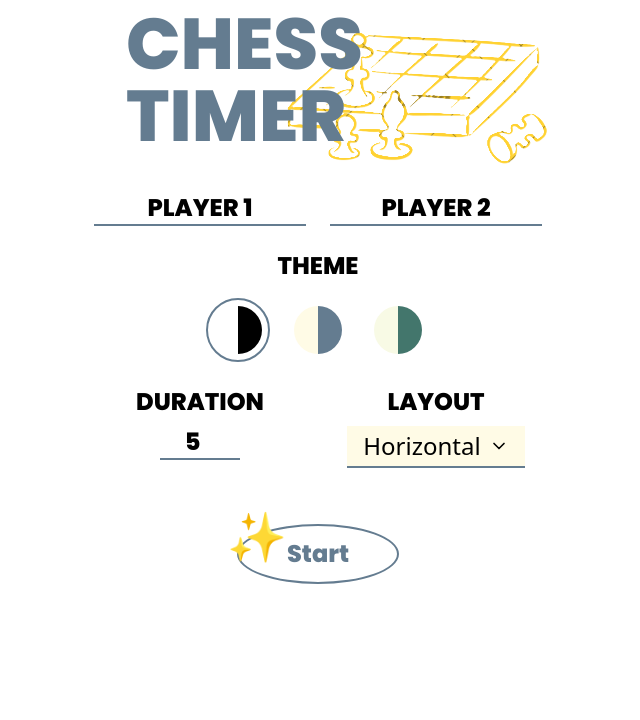
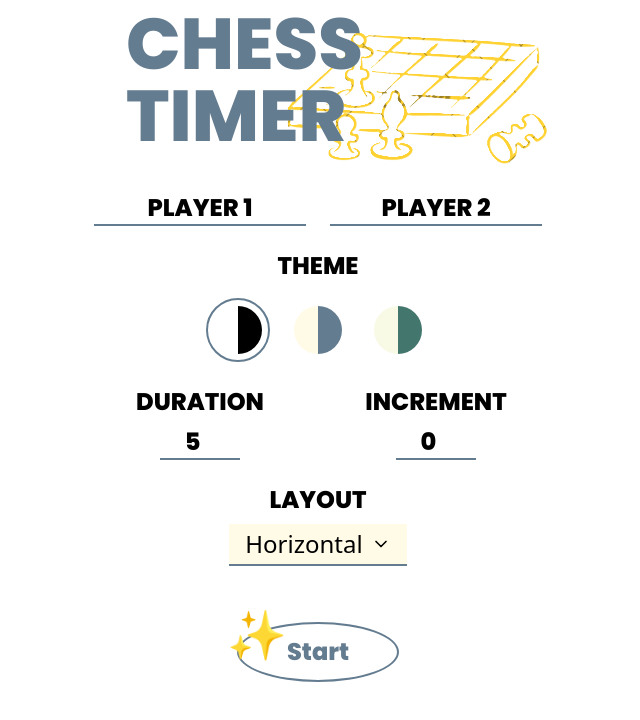
Before and after one commit to Janhvibabani/Chess-Timer, a Next.js app: page / in a window 1280 px wide. Shown: the top 720 px of the page, without its empty margins (322-962 px from the left). Built offline with nearby package versions, Linux system fonts and the light colour scheme.

Commit message:
added increment functionality

```diff
--- a/app/globals.css
+++ b/app/globals.css
@@ -1,12 +1,6 @@
 @tailwind base;
 @tailwind components;
 @tailwind utilities;
-
-
-:root {
-  --background: #ffffff;
-  --foreground: #171717;
-}
 
 
 @font-face {
--- a/app/page.tsx
+++ b/app/page.tsx
@@ -12,6 +12,7 @@ export default function Home() {
   const [selectedTheme, setSelectedTheme] = useState("classic");
   const [duration, setDuration] = useState("5");
   const [layout, setLayout] = useState("horizontal");
+  const [increment, setIncrement] = useState("0");
 
   const themes = [
     { id: "classic", name: "Classic", colors: ["#FFFFFF", "#000000"] },
@@ -25,6 +26,7 @@ export default function Home() {
       player2,
       theme: selectedTheme,
       duration: parseInt(duration),
+      increment: parseInt(increment),
       layout
     };
 
@@ -97,10 +99,24 @@ export default function Home() {
           </div>
 
           <div className="flex flex-col items-center">
+            <p className="text-black text-2xl text-center font-['CustomFont'] mb-2">INCREMENT</p>
+            <input
+              type="number"
+              min="0"
+              value={increment}
+              onChange={(e) => setIncrement(e.target.value)}
+              className="text-black text-2xl text-center font-['CustomFont'] bg-transparent border-b-2 border-[#647C90] focus:outline-none w-20"
+            />
+          </div>
+
+          <div className="col-span-2 flex flex-col items-center">
             <p className="text-black text-2xl text-center font-['CustomFont'] mb-2">LAYOUT</p>
             <CustomDropdown layout={layout} setLayout={setLayout} />
           </div>
+
+
         </div>
+
         <button
           onClick={handleStart}
           className="relative bg-white text-[#647C90] text-2xl font-['CustomFont'] font-bold py-3 px-12 rounded-[50%] border-2 border-[#647C90]">
--- a/app/timer/horizontalLayout/page.tsx
+++ b/app/timer/horizontalLayout/page.tsx
@@ -10,6 +10,7 @@ interface TimerSettings {
   player2: string;
   theme: string;
   duration: number;
+  increment: number;
   layout: string;
 }
 
@@ -114,6 +115,11 @@ function HorizontalLayout() {
 
   const handlePlayerSwitch = (playerNumber: 1 | 2) => {
     if ((playerNumber === 1 && isPlayer1Turn) || (playerNumber === 2 && !isPlayer1Turn)) {
+      if (playerNumber === 1) {
+        setPlayer1Time(prev => prev + settings!.increment);
+      } else {
+        setPlayer2Time(prev => prev + settings!.increment);
+      }
       setIsPlayer1Turn(!isPlayer1Turn);
     }
   };
--- a/app/timer/verticalLayout/page.tsx
+++ b/app/timer/verticalLayout/page.tsx
@@ -10,6 +10,7 @@ interface TimerSettings {
   player2: string;
   theme: string;
   duration: number;
+  increment: number;
   layout: string;
 }
 
@@ -114,6 +115,11 @@ function VerticalLayout() {
 
   const handlePlayerSwitch = (playerNumber: 1 | 2) => {
     if ((playerNumber === 1 && isPlayer1Turn) || (playerNumber === 2 && !isPlayer1Turn)) {
+      if (playerNumber === 1) {
+        setPlayer1Time(prev => prev + settings!.increment);
+      } else {
+        setPlayer2Time(prev => prev + settings!.increment);
+      }
       setIsPlayer1Turn(!isPlayer1Turn);
     }
   };
```
